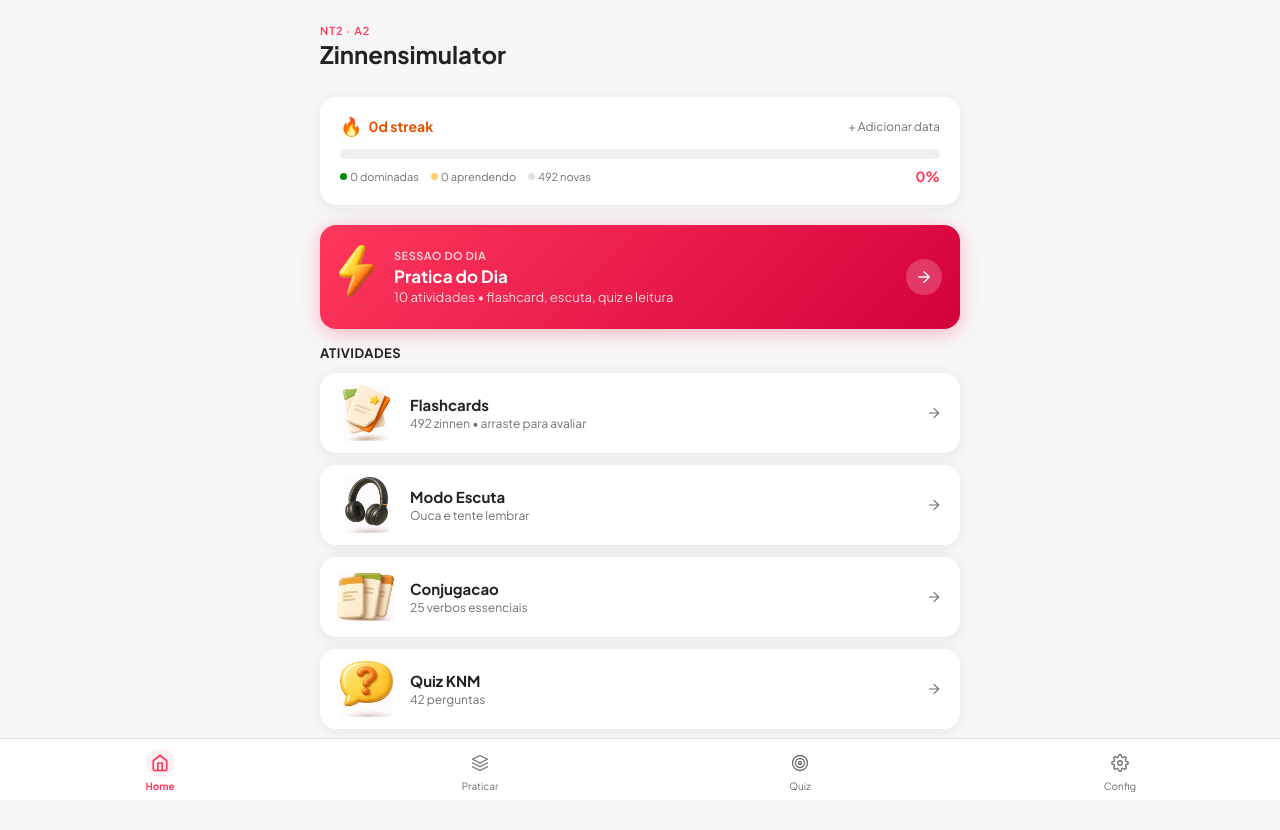
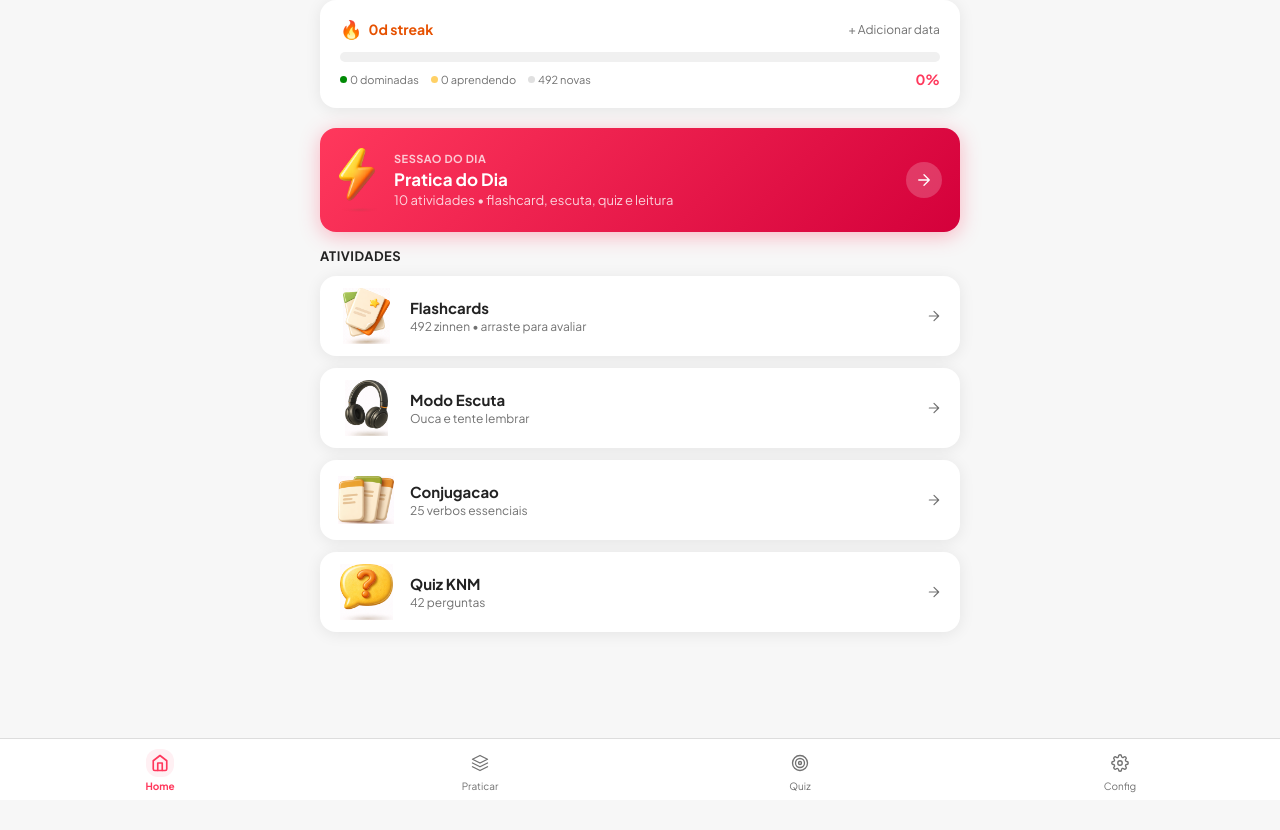
Before and after one commit to simininu/zinnensimulator, a React (Vite) app: page / in a window 1280 px wide. Shown: the top 830 px of the page. After the commit the page ends 800 px from the top, so only its background shows below. Built offline with nearby package versions, Linux system fonts and the light colour scheme.

Commit message:
Update titles

```diff
--- a/src/App.jsx
+++ b/src/App.jsx
@@ -2883,11 +2883,9 @@ export default function NT2Simulator() {
       <SaveModal {...saveModalProps} />
       <Wrap>
         <div style={{ padding: "0 0 60px" }}>
-          <div style={{ display: "flex", alignItems: "center", gap: 8, padding: "24px 0 20px" }}>
-            <button onClick={() => handleTabChange("home")} style={{ background: "none", border: "none", cursor: "pointer", padding: 0 }}>
-              <Icon d={Icons.back} size={22} stroke={C.mid} />
-            </button>
-            <div style={{ fontSize: 20, fontWeight: 700 }}>{t("cfg_title")}</div>
+          <div style={{ padding: "24px 0 20px" }}>
+            <div style={{ fontSize: 11, color: C.coral, fontWeight: 600, letterSpacing: 1, textTransform: "uppercase", marginBottom: 2 }}>Personalize sua experiência</div>
+            <div style={{ fontSize: 24, fontWeight: 700 }}>{t("cfg_title")}</div>
           </div>
 
           <CardBox style={{ marginBottom: 12 }}>
@@ -3098,11 +3096,6 @@ export default function NT2Simulator() {
         <SaveModal {...saveModalProps} />
 
         <Wrap>
-          {/* Header */}
-          <div style={{ padding: "24px 0 8px", marginBottom: 20 }}>
-            <div style={{ fontSize: 11, color: C.coral, fontWeight: 600, letterSpacing: 1, textTransform: "uppercase", marginBottom: 2 }}>NT2 · A2</div>
-            <div style={{ fontSize: 24, fontWeight: 700 }}>Zinnensimulator</div>
-          </div>
 
           {/* Unified progress card */}
           <CardBox style={{ marginBottom: 20 }}>
@@ -3294,7 +3287,7 @@ export default function NT2Simulator() {
         <SaveModal {...saveModalProps} />
         <Wrap>
           <div style={{ padding: "24px 0 20px" }}>
-            <div style={{ fontSize: 11, color: C.coral, fontWeight: 600, letterSpacing: 1, textTransform: "uppercase", marginBottom: 2 }}>NT2 · A2</div>
+            <div style={{ fontSize: 11, color: C.coral, fontWeight: 600, letterSpacing: 1, textTransform: "uppercase", marginBottom: 2 }}>Escolha uma atividade</div>
             <div style={{ fontSize: 24, fontWeight: 700 }}>Praticar</div>
           </div>
 
@@ -3684,7 +3677,10 @@ export default function NT2Simulator() {
         <Page dir={isRTL ? "rtl" : "ltr"}>
           <SaveModal {...saveModalProps} />
           <Wrap>
-            <AppHeader title="Quiz KNM" subtitle="Conhecimento da Holanda" onBack={() => handleTabChange("praticar")} onSave={openSave} />
+            <div style={{ padding: "24px 0 20px" }}>
+              <div style={{ fontSize: 11, color: C.coral, fontWeight: 600, letterSpacing: 1, textTransform: "uppercase", marginBottom: 2 }}>Teste seu conhecimento sobre a Holanda</div>
+              <div style={{ fontSize: 24, fontWeight: 700 }}>{t("quiz_title")}</div>
+            </div>
             <p style={{ fontSize: 14, color: C.mid, marginBottom: 20, lineHeight: 1.6 }}>Escolha um tema ou pratique todos juntos:</p>
             <div style={{ display: "grid", gap: 10 }}>
               {cats.map(cat => (
```
